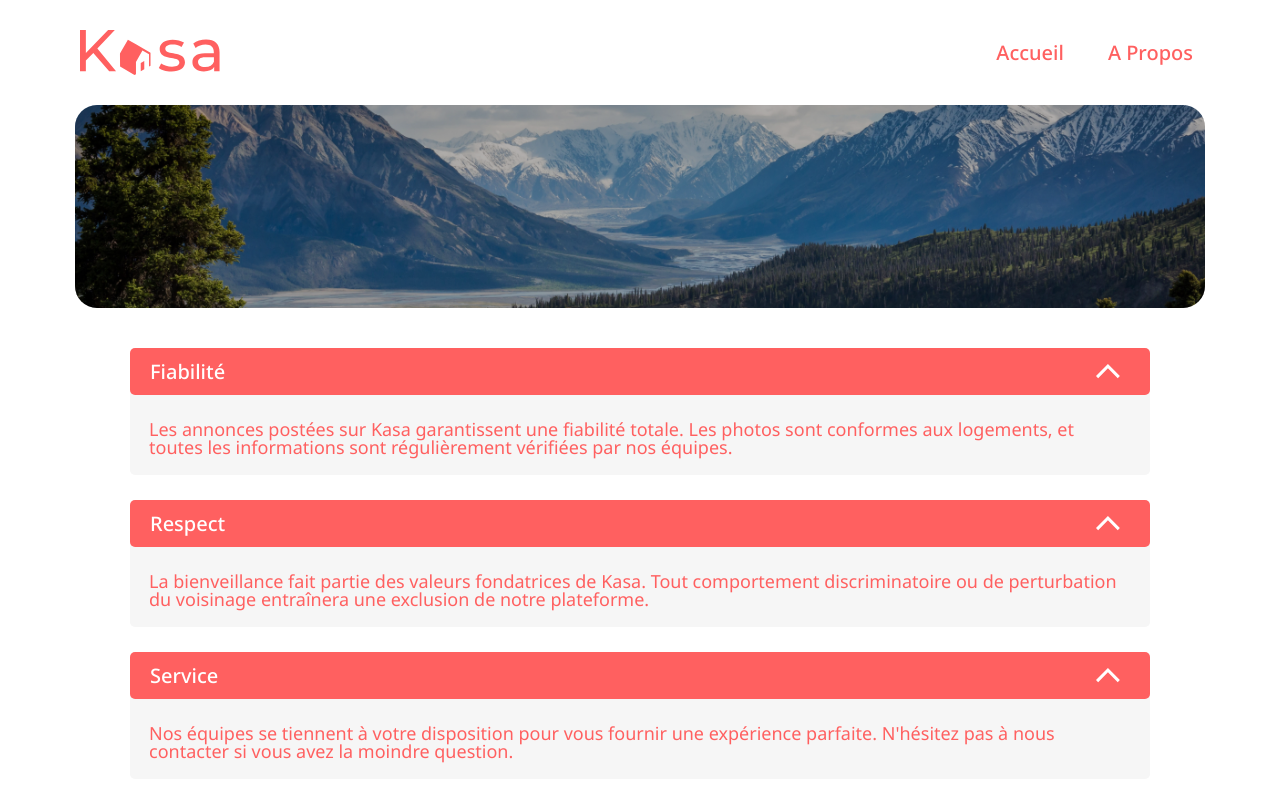
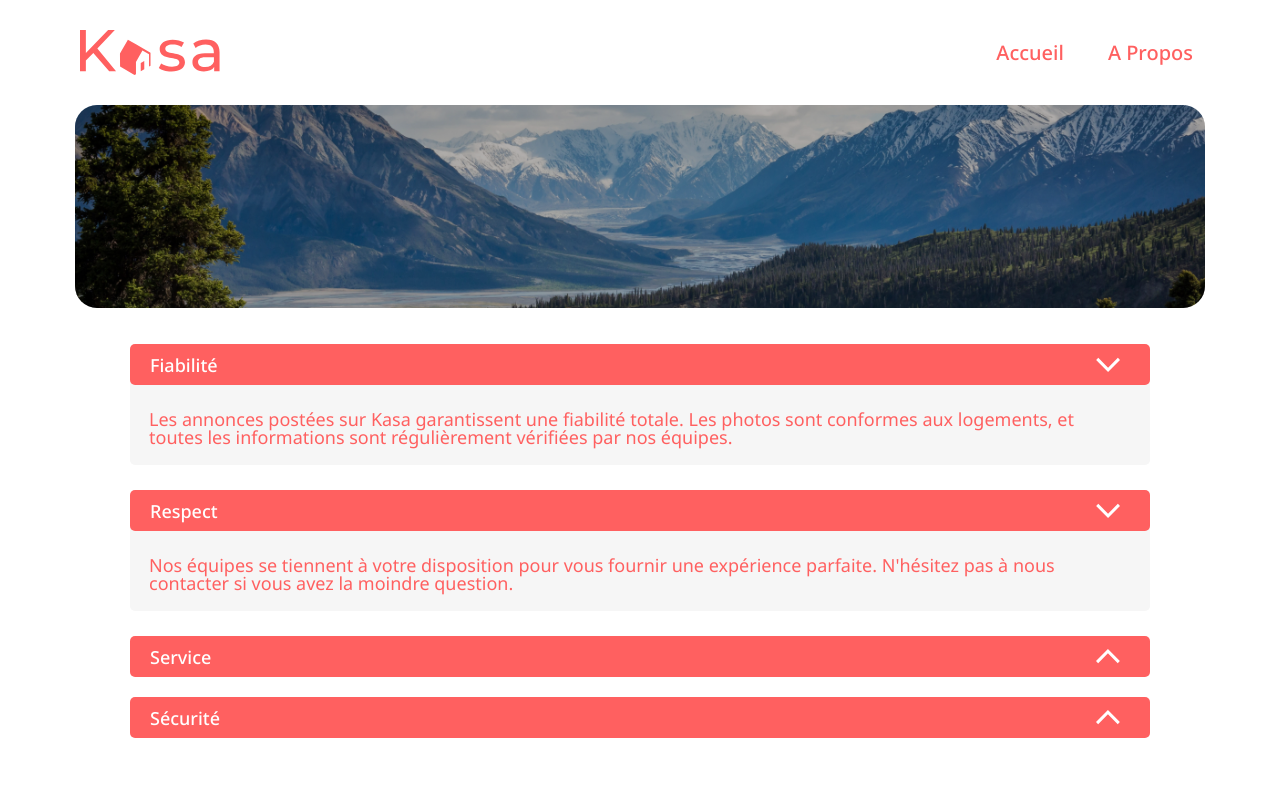
Before and after one commit to SamuelPrigent/Kasa, a React (Vite) app: page /about in a window 1280 px wide. Shown: the top 800 px of the page. Built offline with nearby package versions, Linux system fonts and the light colour scheme.

Commit message:
ajout de la fonctionnalité de toggle show / hide d'élément à l'aide du click

```diff
--- a/src/components/About.jsx
+++ b/src/components/About.jsx
@@ -4,32 +4,94 @@ import Arrow from "../assets/Arrow.svg";
 // css
 import "../style/about.css";
 import "../style/reset.css";
+// from react
+import { useState } from "react";
 
-// Tutoriel
-// import { useState } from "react";
-// import { useState } from "react-dom/client";
-// const [open, setOpen] = useState(false);
-// <div onClick={() => {setOpen(!open)}}>
-// <div className="`dropdown-menu ${open ? "active" : "inactive"}`">
-// create 2 css class with className.active // className.inactive
+function ToggleElement() {
+  const [infoVisible, setInfoVisible] = useState({
+    fiabilite: true,
+    respect: true,
+    service: false,
+    securite: false,
+  });
 
-function checkClick(e) {
-  console.log("Click");
-  // const textDiv = e.querySelector(".textToggle");
-  // console.log(textDiv);
-  //
-  // const toggleBars = document.querySelectorAll(".barToggle");
-  // console.log(toggleBars);
+  const handleToggle = (id) => {
+    setInfoVisible((prevState) => ({
+      ...prevState,
+      [id]: !prevState[id],
+    }));
+  };
+
+  return (
+    <div>
+      <div className="infoContainer">
+        <div className="barToggle" onClick={() => handleToggle("fiabilite")}>
+          <div>Fiabilité</div>
+          <img
+            src={Arrow}
+            className={`toggleMenu ${infoVisible.fiabilite ? "rotate" : ""}`}
+            alt="logo"
+          />
+        </div>
+        <div className={`textToggle ${infoVisible.fiabilite ? "visible" : ""}`}>
+          Les annonces postées sur Kasa garantissent une fiabilité totale. Les
+          photos sont conformes aux logements, et toutes les informations sont
+          régulièrement vérifiées par nos équipes.
+        </div>
+      </div>
+
+      <div className="infoContainer">
+        <div className="barToggle" onClick={() => handleToggle("respect")}>
+          <div>Respect</div>
+          <img
+            src={Arrow}
+            className={`toggleMenu ${infoVisible.respect ? "rotate" : ""}`}
+            alt="logo"
+          />
+        </div>
+        <div className={`textToggle ${infoVisible.respect ? "visible" : ""}`}>
+          Nos équipes se tiennent à votre disposition pour vous fournir une
+          expérience parfaite. N'hésitez pas à nous contacter si vous avez la
+          moindre question.
+        </div>
+      </div>
+
+      <div className="infoContainer">
+        <div className="barToggle" onClick={() => handleToggle("service")}>
+          <div>Service</div>
+          <img
+            src={Arrow}
+            className={`toggleMenu ${infoVisible.service ? "rotate" : ""}`}
+            alt="logo"
+          />
+        </div>
+        <div className={`textToggle ${infoVisible.service ? "visible" : ""}`}>
+          Nos équipes se tiennent à votre disposition pour vous fournir une
+          expérience parfaite. N'hésitez pas à nous contacter si vous avez la
+          moindre question.
+        </div>
+      </div>
+      <div className="infoContainer">
+        <div className="barToggle" onClick={() => handleToggle("securite")}>
+          <div>Sécurité</div>
+          <img
+            src={Arrow}
+            className={`toggleMenu ${infoVisible.securite ? "rotate" : ""}`}
+            alt="logo"
+          />
+        </div>
+        <div className={`textToggle ${infoVisible.securite ? "visible" : ""}`}>
+          La sécurité est la priorité de Kasa. Aussi bien pour nos hôtes que
+          pour les voyageurs, chaque logement correspond aux critères de
+          sécurité établis par nos services. En laissant une note aussi bien à
+          l'hôte qu'au locataire, cela permet à nos équipes de vérifier que les
+          standards sont bien respectés. Nous organisons également des ateliers
+          sur la sécurité domestique pour nos hôtes.
+        </div>
+      </div>
+    </div>
+  );
 }
-
-// function barEventsListener() {
-//   const toggleBars = document.querySelectorAll(".barToggle");
-//   toggleBars.forEach((element) => {
-//     console.log(element);
-//   });
-// }
-
-// barEventsListener();
 
 function Info() {
   return (
@@ -42,64 +104,7 @@ function Info() {
       </div>
 
       <div className="infoContainers">
-        <div onClick={checkClick} className="infoContainer">
-          <div className="barToggle">
-            <div>Fiabilité</div>
-            <div>
-              <img src={Arrow} className="toggleMenu" alt="logo" />
-            </div>
-          </div>
-          <div className="textToggle">
-            Les annonces postées sur Kasa garantissent une fiabilité totale. Les
-            photos sont conformes aux logements, et toutes les informations sont
-            régulièrement vérifiées par nos équipes.
-          </div>
-        </div>
-
-        <div className="infoContainer">
-          <div className="barToggle">
-            <div>Respect</div>
-            <div>
-              <img src={Arrow} className="toggleMenu" alt="logo" />
-            </div>
-          </div>
-          <div className="textToggle">
-            La bienveillance fait partie des valeurs fondatrices de Kasa. Tout
-            comportement discriminatoire ou de perturbation du voisinage
-            entraînera une exclusion de notre plateforme.
-          </div>
-        </div>
-
-        <div className="infoContainer">
-          <div className="barToggle">
-            <div>Service</div>
-            <div>
-              <img src={Arrow} className="toggleMenu" alt="logo" />
-            </div>
-          </div>
-          <div className="textToggle">
-            Nos équipes se tiennent à votre disposition pour vous fournir une
-            expérience parfaite. N'hésitez pas à nous contacter si vous avez la
-            moindre question.
-          </div>
-        </div>
-
-        <div className="infoContainer">
-          <div className="barToggle">
-            <div>Sécurité</div>
-            <div>
-              <img src={Arrow} className="toggleMenu" alt="logo" />
-            </div>
-          </div>
-          <div className="textToggle">
-            La sécurité est la priorité de Kasa. Aussi bien pour nos hôtes que
-            pour les voyageurs, chaque logement correspond aux critères de
-            sécurité établis par nos services. En laissant une note aussi bien à
-            l'hôte qu'au locataire, cela permet à nos équipes de vérifier que
-            les standards sont bien respectés. Nous organisons également des
-            ateliers sur la sécurité domestique pour nos hôtes.
-          </div>
-        </div>
+        <ToggleElement />
       </div>
     </div>
   );
--- a/src/components/Logement.jsx
+++ b/src/components/Logement.jsx
@@ -1,5 +1,4 @@
 // assets
-import BannerLogement from "../assets/logementbanner.jpg";
 import User from "../assets/UserImg.png";
 import RatingRed from "../assets/RatingRed.svg";
 import RatingGrey from "../assets/RatingGrey.svg";
@@ -10,6 +9,7 @@ import "../style/reset.css";
 //
 import { useParams } from "react-router-dom"; // recup params
 import logement from "../data/logements.json"; // Fetch real data
+import { useState } from "react";
 
 // Tag element
 function TagElement({ tag }) {
@@ -106,8 +106,17 @@ function Info() {
   const equipements = kasa.equipments;
   const stuffElements = createEquiment(equipements);
 
-  // console.log
-  // console.log(logement.find((element) => element.id === id));
+  // Toggle Visibility
+  const [infoVisible, setInfoVisible] = useState({
+    desc: true,
+    stuff: true,
+  });
+  const handleToggle = (id) => {
+    setInfoVisible((prevState) => ({
+      ...prevState,
+      [id]: !prevState[id],
+    }));
+  };
 
   return (
     <div>
@@ -144,18 +153,40 @@ function Info() {
         </div>
         <div className="logementBloc">
           <div className="logementBlocDisplay">
-            <div className="barToggle">
-              <div>Description</div>
-              <img src={Arrow} className="arrowToggle" alt="logo" />
+            <div className="infoContainerLogement">
+              <div className="barToggle" onClick={() => handleToggle("desc")}>
+                <div>Description</div>
+                <img
+                  src={Arrow}
+                  className={`toggleMenu ${infoVisible.desc ? "rotate" : ""}`}
+                  alt="logo"
+                />
+              </div>
+              <div
+                className={`textToggleLogement ${
+                  infoVisible.desc ? "visible" : ""
+                }`}
+              >
+                {kasa.description}
+              </div>
             </div>
-            <div className="textToggleLogement">{kasa.description}</div>
           </div>
           <div className="logementBlocDisplay">
-            <div className="barToggle">
-              <div>Équipements</div>
-              <img src={Arrow} className="arrowToggle" alt="logo" />
+            <div className="infoContainerLogement">
+              <div className="barToggle" onClick={() => handleToggle("stuff")}>
+                <div>Équipements</div>
+                <img
+                  src={Arrow}
+                  className={`toggleMenu ${infoVisible.stuff ? "rotate" : ""}`}
+                  alt="logo"
+                />
+              </div>
+              <ul
+                className={`textToggle2 ${infoVisible.stuff ? "visible" : ""}`}
+              >
+                {stuffElements}
+              </ul>
             </div>
-            <ul className="textToggle2">{stuffElements}</ul>
           </div>
         </div>
       </div>
--- a/src/style/about.css
+++ b/src/style/about.css
@@ -9,7 +9,7 @@
   display: flex;
   flex-direction: column;
   margin-top: 30px;
-  margin-bottom: 20px;
+  margin-bottom: 16px;
   position: relative;
 }
 
@@ -56,10 +56,10 @@
   border-radius: 5px;
   justify-content: space-between;
   background-color: #ff6060;
-  height: 35px;
+  height: 29px;
   color: white;
   padding: 6px 30px 6px 20px;
-  font-size: 20px;
+  font-size: 18px;
   font-weight: 500;
   z-index: 1;
   cursor: pointer;
@@ -87,6 +87,25 @@
   display: none;
 }
 
+/* Css Toggle element */
+
+.toggleMenu {
+}
+
+.rotate {
+  transform: rotate(180deg);
+}
+
+.textToggle {
+  display: none;
+}
+
+.visible {
+  display: block;
+}
+
+/* Css Toggle element */
+
 @media screen and (max-width: 850px) {
   .bannerImgInfo {
     aspect-ratio: 335 / 255;
@@ -106,10 +125,6 @@
     padding: 0px 32px 0px;
   }
 
-  .bannerContainerInfo {
-    margin-bottom: 15px;
-  }
-
   .headerContainer {
     padding: 0px 32px 0px;
   }
--- a/src/style/logement.css
+++ b/src/style/logement.css
@@ -34,13 +34,20 @@
   position: absolute;
 }
 
+/*  */
+.infoContainerLogement {
+  display: flex;
+  flex-direction: column;
+  margin-bottom: 20px;
+}
+
 /* info header  */
 .logementContainer {
   padding: 0px 75px 0px;
   display: flex;
   flex-direction: column;
   border: 0px solid blue;
-  margin-bottom: 50px;
+  margin-bottom: 20px;
 }
 
 .logementInfoHeader {
@@ -150,6 +157,7 @@
 .logementRatings {
   display: flex;
   gap: 10px;
+  user-select: none;
 }
 
 .logementRating {
@@ -175,7 +183,7 @@
   border-radius: 5px;
   justify-content: space-between;
   background-color: #ff6060;
-  height: 35px;
+  height: 29px;
   color: white;
   padding: 6px 20px 6px 20px;
   font-size: 18px;
@@ -189,6 +197,7 @@
 }
 
 .textToggleLogement {
+  display: none;
   background-color: #f6f6f6;
   color: #ff6060;
   border-radius: 0px 0px 5px 5px;
@@ -198,11 +207,10 @@
   padding: 25px 19px 19px 19px;
   bottom: 5px;
   z-index: 0;
-  margin-bottom: 20px;
 }
 
 .textToggle2 {
-  display: flex;
+  display: none;
   flex-direction: column;
   background-color: #f6f6f6;
   color: #ff6060;
@@ -213,8 +221,26 @@
   padding: 25px 19px 19px 19px;
   bottom: 5px;
   z-index: 0;
-  margin-bottom: 20px;
 }
+
+/* Css Toggle element */
+
+.toggleMenu {
+}
+
+.rotate {
+  transform: rotate(180deg);
+}
+
+.textToggle {
+  display: none;
+}
+
+.visible {
+  display: flex;
+}
+
+/* Css Toggle element */
 
 @media screen and (max-width: 850px) {
   .logementBloc {
@@ -242,6 +268,7 @@
 
   .logementRating {
     height: 26px;
+    user-select: none;
   }
 
   .bannerContainerLogement {
@@ -268,4 +295,8 @@
   .textToggle2 {
     font-size: 16px;
   }
+
+  .infoContainerLogement {
+    padding: 0px;
+  }
 }
```
Also changed, not shown: src/assets/logementbanner.jpg (deleted).
